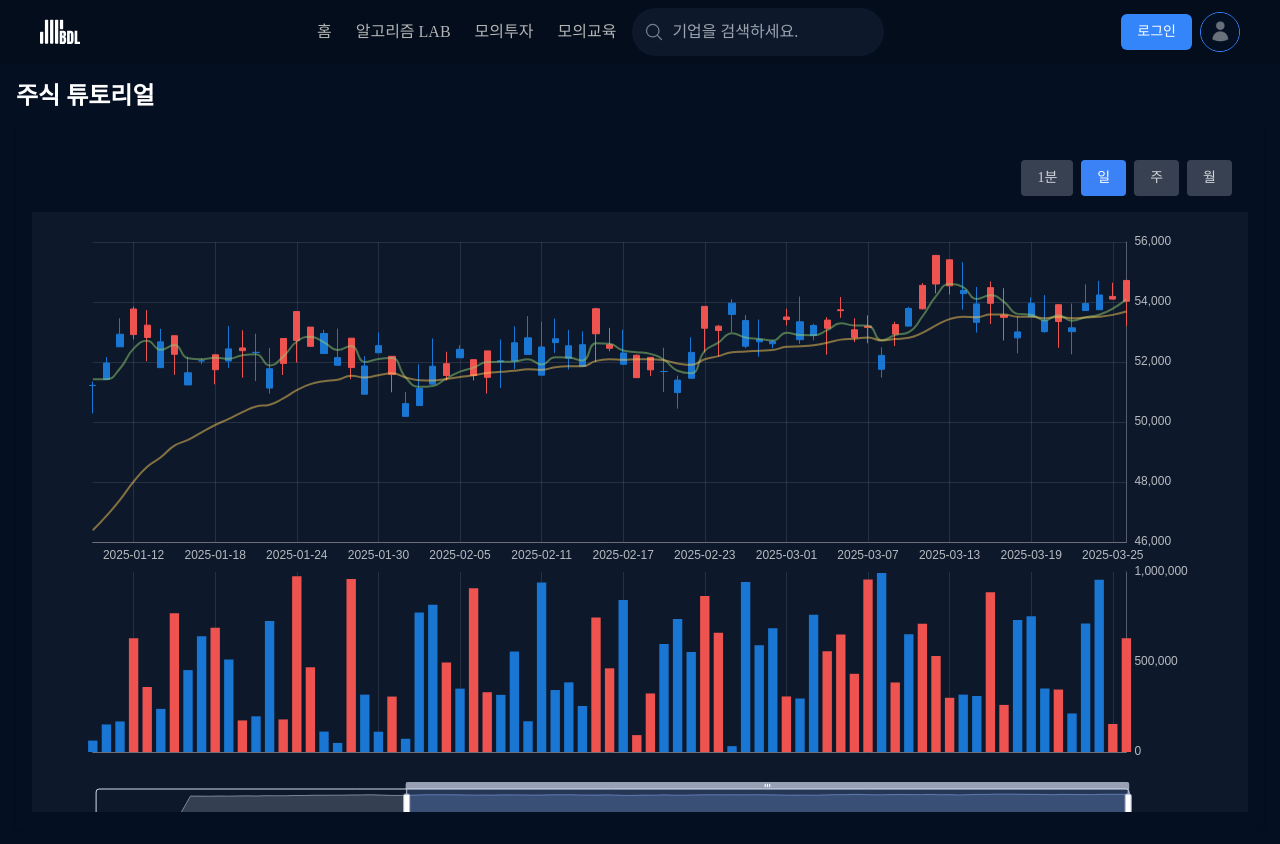
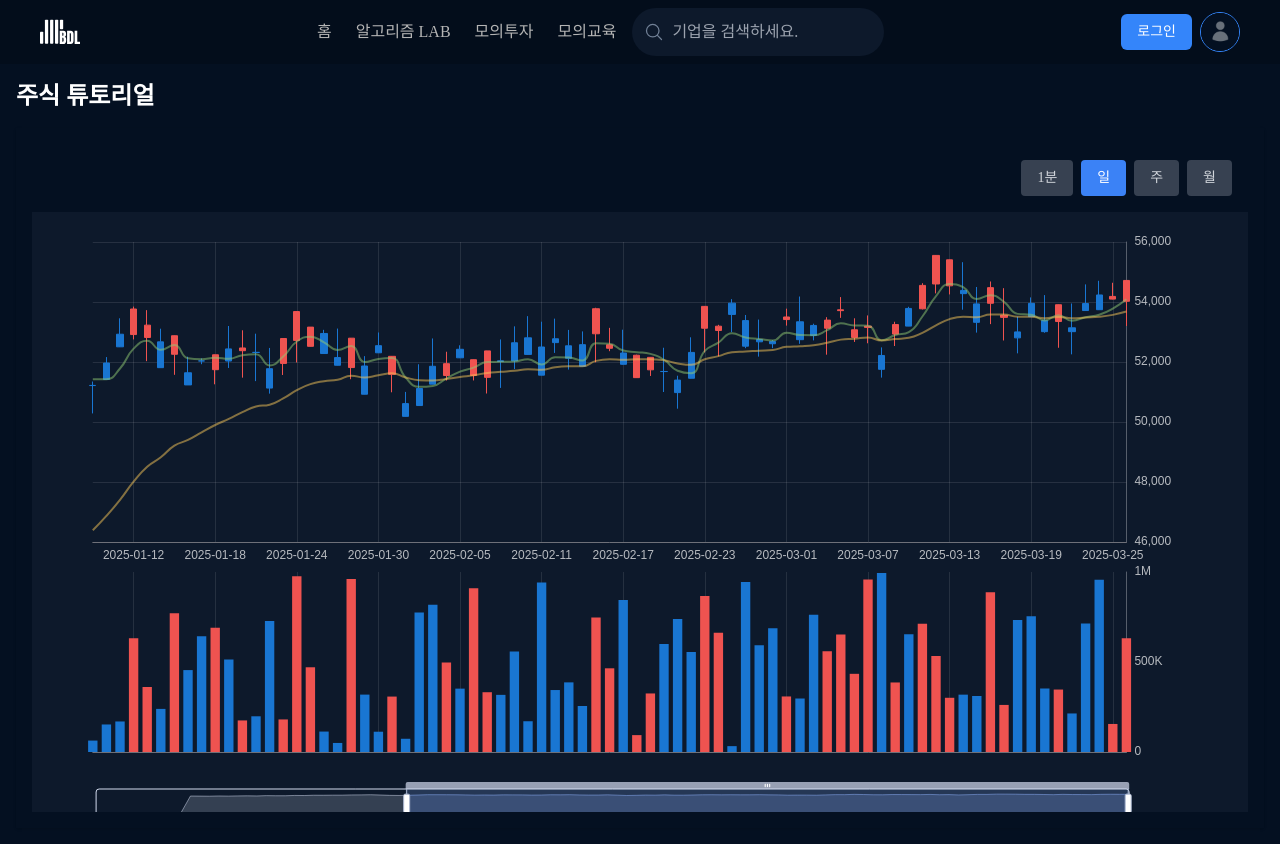
Before and after one commit to stitchzzang/BDL_PJT, a React (Vite) app: page /simulated-education in a window 1280 px wide. Built offline with nearby package versions, Linux system fonts and the light colour scheme; a web font is replaced by a local one.

Commit message:
feat: 거래량 단위 K M B 적용

```diff
--- a/src/components/ui/chart.tsx
+++ b/src/components/ui/chart.tsx
@@ -463,6 +463,17 @@ const ChartComponent: React.FC<ChartComponentProps> = ({
             inside: false,
             margin: 8,
             color: 'rgba(255, 255, 255, 0.7)',
+            formatter: (value: number | string) => {
+              const numValue = Number(value);
+              if (numValue >= 1000000000) {
+                return `${Math.floor(numValue / 1000000000)}B`;
+              } else if (numValue >= 1000000) {
+                return `${Math.floor(numValue / 1000000)}M`;
+              } else if (numValue >= 1000) {
+                return `${Math.floor(numValue / 1000)}K`;
+              }
+              return String(Math.floor(numValue));
+            },
           },
           axisLine: {
             show: true,
@@ -478,7 +489,15 @@ const ChartComponent: React.FC<ChartComponentProps> = ({
           axisPointer: {
             label: {
               formatter: (params) => {
-                return String(Math.floor(Number(params.value)));
+                const value = Number(params.value);
+                if (value >= 1000000000) {
+                  return `${Math.floor(value / 1000000000)}B`;
+                } else if (value >= 1000000) {
+                  return `${Math.floor(value / 1000000)}M`;
+                } else if (value >= 1000) {
+                  return `${Math.floor(value / 1000)}K`;
+                }
+                return String(Math.floor(value));
               },
             },
           },
```
